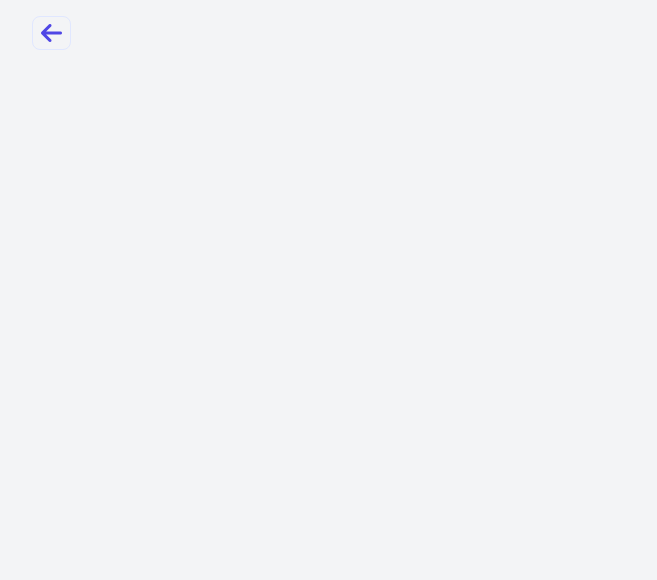
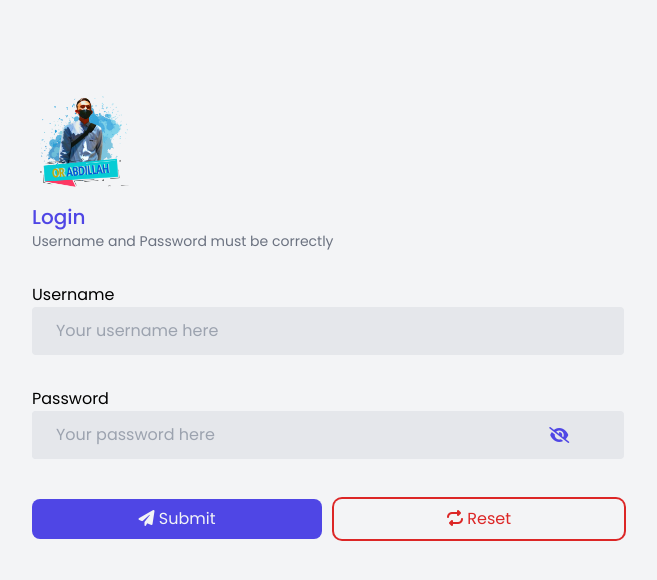
Before and after one commit to or-abdillh/orabdillh-cms, a Vue app: page /login in a window 1280 px wide. Before the commit this address had no page. Shown: the top 580 px of the page, without its empty margins (312-969 px from the left). Built offline with nearby package versions, Linux system fonts and the light colour scheme.

Commit message:
Create Login view

```diff
--- a/src/components/HomeOverview.vue
+++ b/src/components/HomeOverview.vue
@@ -19,7 +19,7 @@
         </section>
         <section class="my-5">
           <button class="bg-indigo-100 text-indigo-600 rounded-lg px-3 py-2 mr-3">Live preview</button>
-          <button class="bg-gray-300 px-3 py-2 rounded-lg">View Code</button>
+          <button class="bg-red-100 text-red-600 px-3 py-2 rounded-lg">Log Out</button>
         </section>
       </template>
     </page-section>
--- a/src/components/NavigationBar.vue
+++ b/src/components/NavigationBar.vue
@@ -1,5 +1,5 @@
 <template>
-  <main v-if="pageTitle !== 'home'" class="fixed top-0 right-0 left-0 bg-gray-100">
+  <main v-if="pageTitle" class="fixed top-0 right-0 left-0 bg-gray-100">
     <section class="container flex gap-6 items-center px-6 py-4">
       <!-- Back button-->
       <div @click="buttonBack" class="border border-indigo-100 px-2 rounded-lg active:bg-gray-50 active:border-indigo-200 active:scale-95 duration-300">
@@ -21,8 +21,7 @@ import { computed } from 'vue'
 const router = useRouter()
 const route = useRoute()
 
-const pageTitle = computed(() => route.name)
-
+const pageTitle = computed(() => route.name === 'home' || route.name === 'login' ? false : true)
 
 const buttonBack = () => {
   setTimeout(() => {
--- a/src/router/index.js
+++ b/src/router/index.js
@@ -5,6 +5,11 @@ const routes = [
     name: 'home',
     path: '/',
     component: () => import('@/views/Home.vue')
+  },
+  {
+    name: 'login',
+    path: '/login',
+    component: () => import('@/views/Login.vue')
   },
   {
     name: 'Landing & Navbar',
--- a/src/style/app.css
+++ b/src/style/app.css
@@ -23,7 +23,7 @@ body {
 }
 
 .input-wrapper {
-  @apply bg-gray-200 rounded overflow-hidden;
+  @apply bg-gray-200 rounded overflow-hidden flex items-center;
 }
 
 .input-wrapper input, .input-wrapper textarea {
--- /dev/null
+++ b/src/views/Login.vue
@@ -0,0 +1,37 @@
+<template>
+   <main class="pt-20">
+      <img src="/icons/icon-384x384.png" class="w-2/12 mb-3" alt="hero">
+      <page-section title="Login" subtitle="Username and Password must be correctly">
+         <template v-slot:body>
+            <form class="mt-8">
+            <!-- Username -->
+            <section class="input-field">
+               <label for="username">Username</label>
+               <div class="input-wrapper">
+                  <input placeholder="Your username here" name="username" id="username" required type="text">
+               </div>
+            </section>
+            <!-- Password -->
+            <section class="input-field">
+               <label for="password">Password</label>
+               <div class="input-wrapper">
+                  <input placeholder="Your password here" name="password" id="password" required :type="showPassword ? 'text' : 'password'">
+                  <i @click="showPassword = !showPassword" :class="showPassword ? 'fa-eye' : 'fa-eye-slash'" class="fa-solid p-3 w-2/12 text-indigo-600"></i>
+               </div>
+            </section>
+            <!-- Actions -->
+            <submit-reset-button></submit-reset-button>
+            </form>
+         </template>
+      </page-section>
+   </main>
+</template>
+
+<script setup>
+
+import { ref } from 'vue'
+import PageSection from '@component/PageSection.vue'
+import SubmitResetButton from '@component/SubmitResetButton.vue'
+
+const showPassword = ref(false)
+</script>
```
